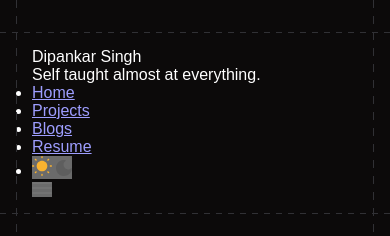
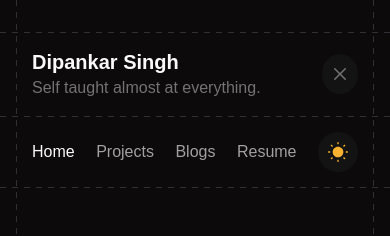
Before and after one commit to deep0x1/deep0x1-dev, a website built with Vite: page static-template/index.html in a window 390 px wide. Shown: the top 236 px of the page. Built offline with nearby package versions, Linux system fonts and the light colour scheme.

Commit message:
feat: Add navbar scss and refactor html

```diff
--- a/static-template/index.html
+++ b/static-template/index.html
@@ -1,5 +1,5 @@
 <!doctype html>
-<html lang="en">
+<html lang="en" data-theme="dark">
 
 <head>
   <meta charset="UTF-8" />
@@ -13,11 +13,11 @@
   <div class="container">
     <div class="container__svg">
       <svg data-direction="left" width="1" height="100%" viewBox="0 0 1 100" preserveAspectRatio="none">
-        <line x1="0.5" y1="0" x2="0.5" y2="100" stroke="currentColor" stroke-width="1" stroke-dasharray="8 8"
+        <line x1="0.5" y1="0" x2="0.5" y2="100" stroke="currentColor" stroke-width="1" stroke-dasharray="6 6"
           vector-effect="non-scaling-stroke"></line>
       </svg>
       <svg data-direction="right" width="1" height="100%" viewBox="0 0 1 100" preserveAspectRatio="none">
-        <line x1="0.5" y1="0" x2="0.5" y2="100" stroke="currentColor" stroke-width="1" stroke-dasharray="8 8"
+        <line x1="0.5" y1="0" x2="0.5" y2="100" stroke="currentColor" stroke-width="1" stroke-dasharray="6 6"
           vector-effect="non-scaling-stroke"></line>
       </svg>
     </div>
@@ -29,8 +29,9 @@
           <div class="nav__name">Dipankar Singh</div>
           <div class="nav__headline">Self taught almost at everything.</div>
         </div>
+      </div>
       <ul class="nav__links">
-          <li class="nav__link"><a href="/">Home</a></li>
+        <li class="nav__link active"><a href="/">Home</a></li>
         <li class="nav__link"><a href="/">Projects</a></li>
         <li class="nav__link"><a href="/">Blogs</a></li>
         <li class="nav__link"><a href="/">Resume</a></li>
@@ -41,10 +42,25 @@
           </button>
         </li>
       </ul>
-        <button class="nav__toggle_btn">
+      <button class="nav__toggle_btn active">
         <img src="./src/assets/icons/bars.svg" alt="bars icon" class="nav__toggle--bar">
+        <img src="./src/assets/icons/cross.svg" alt="bars icon" class="nav__toggle--cross">
       </button>
-      </div>
+    </nav>
+
+    <nav class="nav_mobile block block-fs active" id="navbar-mobile">
+      <ul class="nav__links">
+        <li class="nav__link active"><a href="/">Home</a></li>
+        <li class="nav__link"><a href="/">Projects</a></li>
+        <li class="nav__link"><a href="/">Blogs</a></li>
+        <li class="nav__link"><a href="/">Resume</a></li>
+        <li class="nav__link">
+          <button class="nav__theme_btn">
+            <img src="./src/assets/icons/sun.svg" alt="sun icon" class="nav__theme_btn--sun">
+            <img src="./src/assets/icons/moon.svg" alt="moon icon" class="nav__theme_btn--moon">
+          </button>
+        </li>
+      </ul>
     </nav>
 
   </div>
--- /dev/null
+++ b/static-template/src/sass/components/_index.scss
@@ -0,0 +1 @@
+@forward "navbar";
--- /dev/null
+++ b/static-template/src/sass/components/_navbar.scss
@@ -0,0 +1,165 @@
+@use "../utils";
+
+.nav {
+  display: flex;
+  flex-direction: row;
+  align-items: center;
+  justify-content: center;
+}
+
+.nav__profile {
+  width: 100%;
+  display: flex;
+  flex-direction: row;
+  align-items: center;
+  justify-content: space-between;
+  gap: 1rem;
+}
+
+.nav__meta {
+  display: flex;
+  flex-direction: column;
+  align-items: flex-start;
+  justify-content: center;
+}
+
+.nav__name {
+  font-size: 1.25rem;
+  font-weight: 600;
+  line-height: 1.75rem;
+  color: var(--fg-900);
+}
+
+.nav__headline {
+  font-size: 1rem;
+  font-weight: 400;
+  line-height: 1.5rem;
+  color: var(--fg-500);
+}
+
+.nav__links {
+  display: none;
+  flex-direction: row;
+  align-items: center;
+  justify-content: flex-end;
+  list-style: none;
+  gap: 1rem;
+
+  @include utils.mq("md") {
+    display: flex;
+  }
+}
+
+.nav__link {
+  a {
+    font-size: 1rem;
+    font-weight: 400;
+    line-height: 1.5rem;
+    color: var(--fg-100);
+    text-decoration: none;
+  }
+
+  &:hover,
+  &.active {
+    a {
+      font-weight: 500;
+      color: var(--fg-900);
+    }
+  }
+}
+
+.nav__theme_btn {
+  width: 2.5rem;
+  height: 2.5rem;
+
+  display: flex;
+  align-items: center;
+  justify-content: center;
+
+  cursor: pointer;
+  border-radius: 100%;
+  background-color: var(--bg-500);
+
+  img.nav__theme_btn--sun {
+    display: block;
+    width: 1.25rem;
+  }
+
+  img.nav__theme_btn--moon {
+    display: none;
+    width: 1rem;
+  }
+}
+
+html[data-theme="light"] {
+  .nav__theme_btn {
+    img.nav__theme_btn--sun {
+      display: none;
+    }
+
+    img.nav__theme_btn--moon {
+      display: block;
+    }
+  }
+}
+
+.nav__toggle_btn {
+  width: 2.5rem;
+  height: 2.5rem;
+
+  display: flex;
+  align-items: center;
+  justify-content: center;
+
+  border-radius: 100%;
+  background-color: var(--bg-500);
+
+  img.nav__toggle--bar {
+    display: block;
+    width: 1.25rem;
+  }
+
+  img.nav__toggle--cross {
+    display: none;
+    width: 0.75rem;
+  }
+
+  &.active {
+    img.nav__toggle--bar {
+      display: none;
+    }
+
+    img.nav__toggle--cross {
+      display: block;
+    }
+  }
+
+  @include utils.mq("md") {
+    display: none;
+  }
+}
+
+.nav_mobile {
+  display: none;
+  flex-direction: row;
+  align-items: center;
+  justify-content: center;
+
+  .nav__links {
+    display: flex;
+    width: 100%;
+    justify-content: space-between;
+  }
+
+  &.active {
+    display: flex;
+  }
+
+  @include utils.mq("md") {
+    display: none;
+
+    &.active {
+      display: none;
+    }
+  }
+}
--- a/static-template/src/sass/main.scss
+++ b/static-template/src/sass/main.scss
@@ -1,2 +1,3 @@
 @use "base";
 @use "layouts";
+@use "components";
```
Lines whose indentation alone changed are shown as unchanged.
